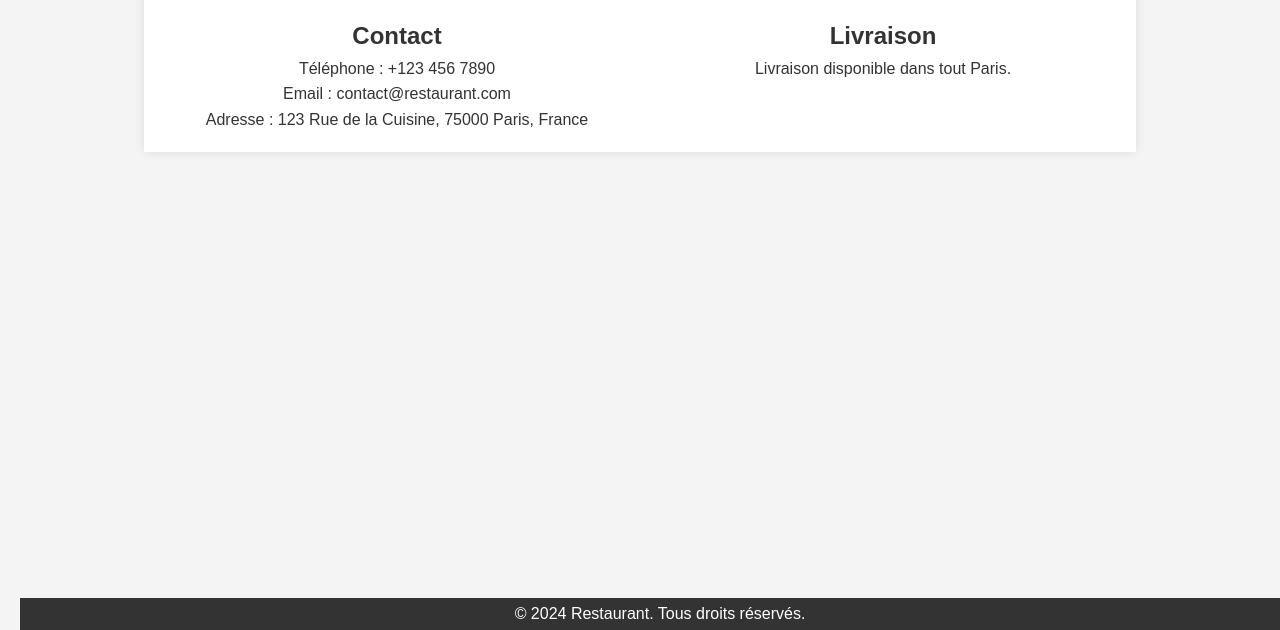
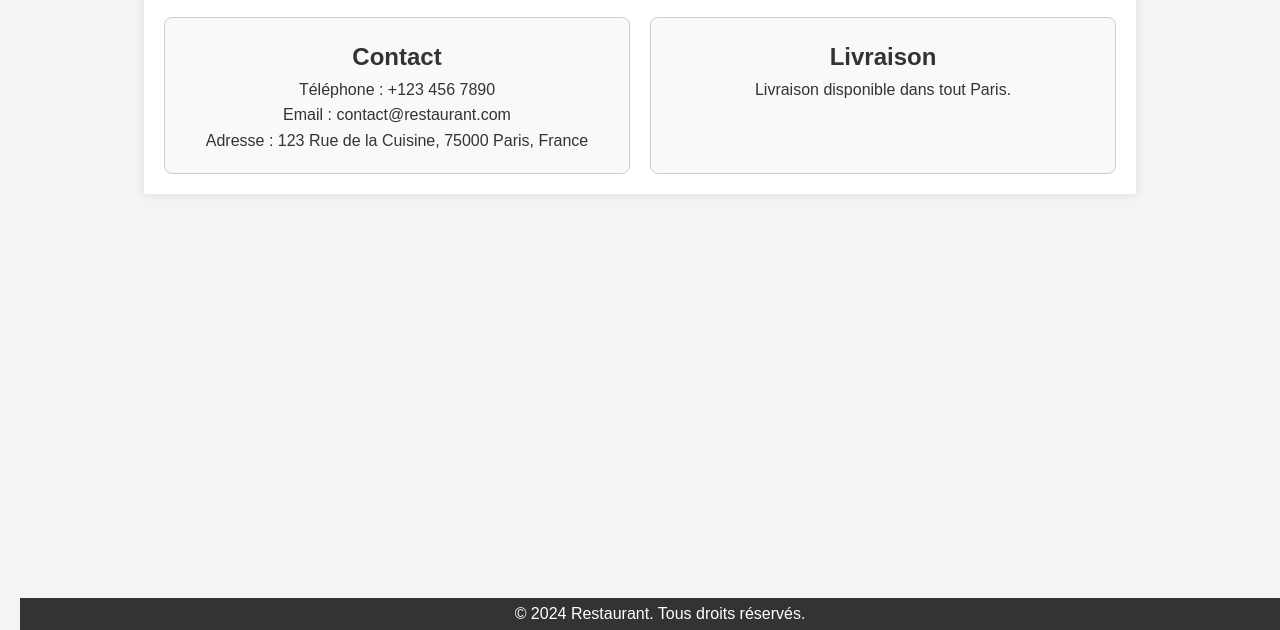
Before and after one commit to patricia243/MenuRestaurant, a plain HTML site: page contact-livraison.html in a window 1280 px wide. Shown: the part 170-800 px from the top of the page. Drawn offline with Linux system fonts and the light colour scheme.

Commit message:
l' ajout des modification

```diff
--- a/contact-livraison.html
+++ b/contact-livraison.html
@@ -6,7 +6,7 @@
     <title>Restaurant - Contact & Livraison</title>
     <link rel="stylesheet" href="style.css">
     <style>
-        /* Styles pour la mise en page en deux colonnes */
+        /* Styles pour la mise en page en deux colonnes avec des blocs distincts */
         .columns {
             display: flex;
             justify-content: space-between;
@@ -15,11 +15,19 @@
 
         .column {
             flex: 1;
+            padding: 20px;
+            border: 1px solid #ccc;
+            border-radius: 8px;
+            background-color: #f9f9f9;
         }
 
         .column ul {
             list-style-type: none;
             padding: 0;
+        }
+
+        .column h2 {
+            margin-top: 0;
         }
     </style>
 </head>
@@ -39,6 +47,7 @@
     <section class="content">
         <h1>Contact & Livraison</h1>
         <div class="columns">
+            <!-- Bloc Contact -->
             <div class="column">
                 <h2>Contact</h2>
                 <ul>
@@ -47,6 +56,8 @@
                     <li>Adresse : 123 Rue de la Cuisine, 75000 Paris, France</li>
                 </ul>
             </div>
+
+            <!-- Bloc Livraison -->
             <div class="column">
                 <h2>Livraison</h2>
                 <p>Livraison disponible dans tout Paris.</p>
```
